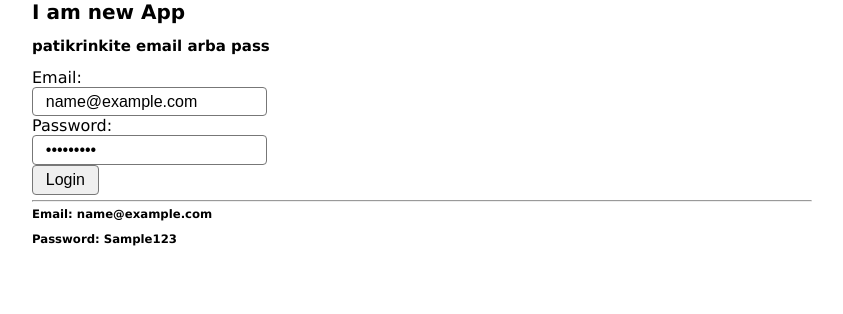
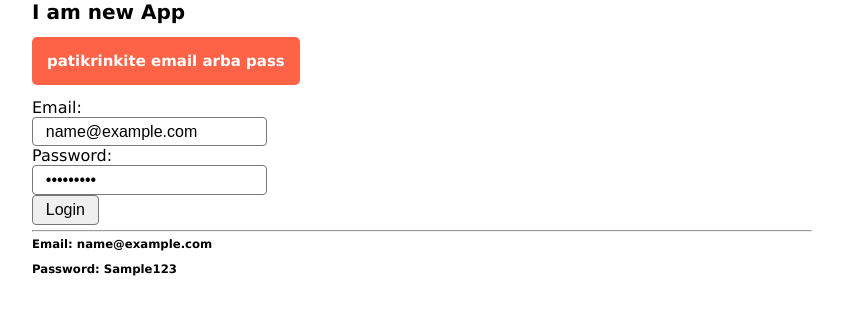
Before and after one commit to MariusCodeAcademy/feu8_4_react_input_form_objState, a React (Vite) app: page / in a window 1280 px wide. Both pictures are taken after typing "name@example.com", "Sample123" into the empty fields and a click on the button "Login". Shown: the top 314 px of the page, without its empty margins (218-1061 px from the left). Built offline with nearby package versions, Linux system fonts and the light colour scheme.

Commit message:
negeneruoti elemnto

```diff
--- a/src/components/Login.jsx
+++ b/src/components/Login.jsx
@@ -52,7 +52,11 @@ export default function Login() {
   console.log('formSuccess ===', formSuccess);
   return (
     <div>
-      <h2 className='errorMsg'>{errorMsg}</h2>
+      {/* negeneruoti elemnto jei nera klaidos */}
+      {/* {errorMsg !== '' && <h2 className='errorMsg'>{errorMsg}</h2>} */}
+      {errorMsg.length > 0 && <h2 className='errorMsg'>{errorMsg}</h2>}
+      {/* {Boolean(errorMsg.length) && <h2 className='errorMsg'>{errorMsg}</h2>} */}
+
       {!formSuccess && (
         <form onSubmit={handleSubmit}>
           <div>
--- a/src/style/App.css
+++ b/src/style/App.css
@@ -0,0 +1,10 @@
+.errorMsg {
+  display: inline-block;
+  padding: 15px;
+  background-color: tomato;
+  color: white;
+  border-radius: 5px;
+}
+/* .errorMsg:empty {
+  display: none;
+} */
```
